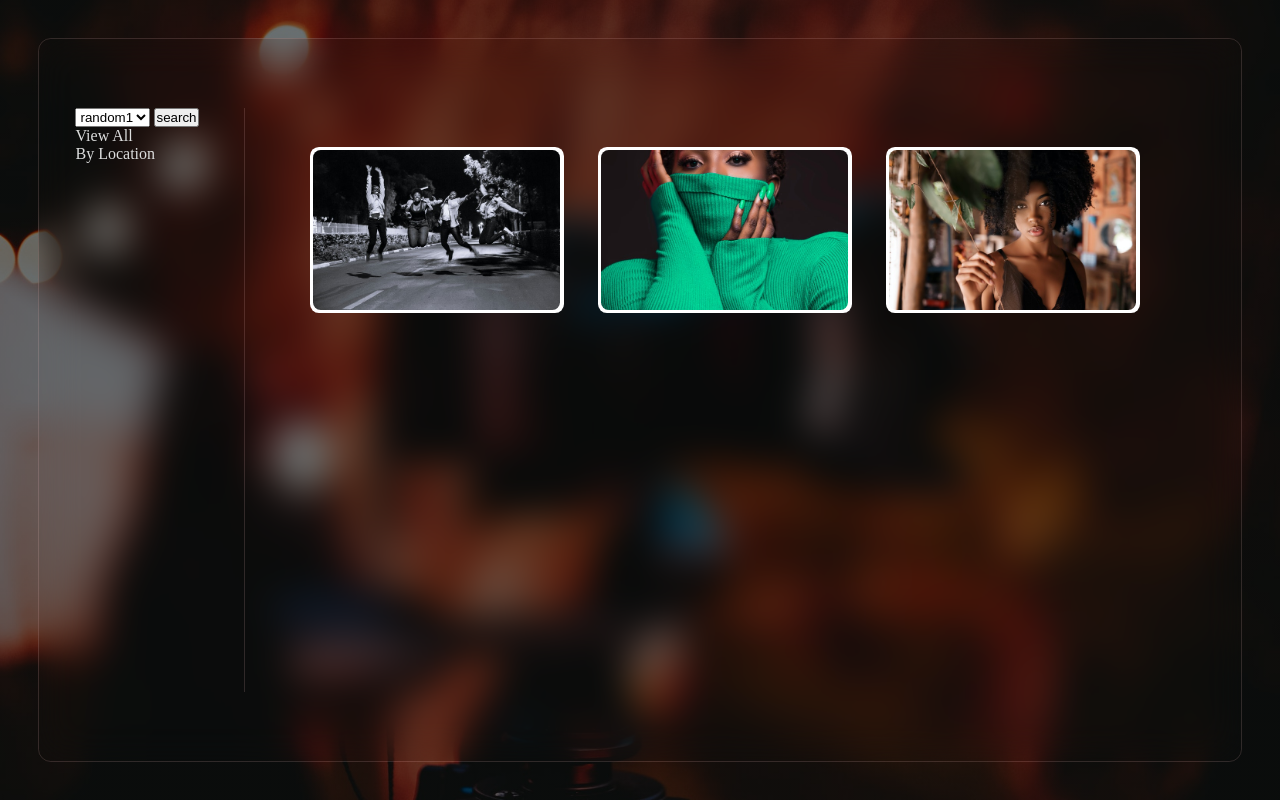
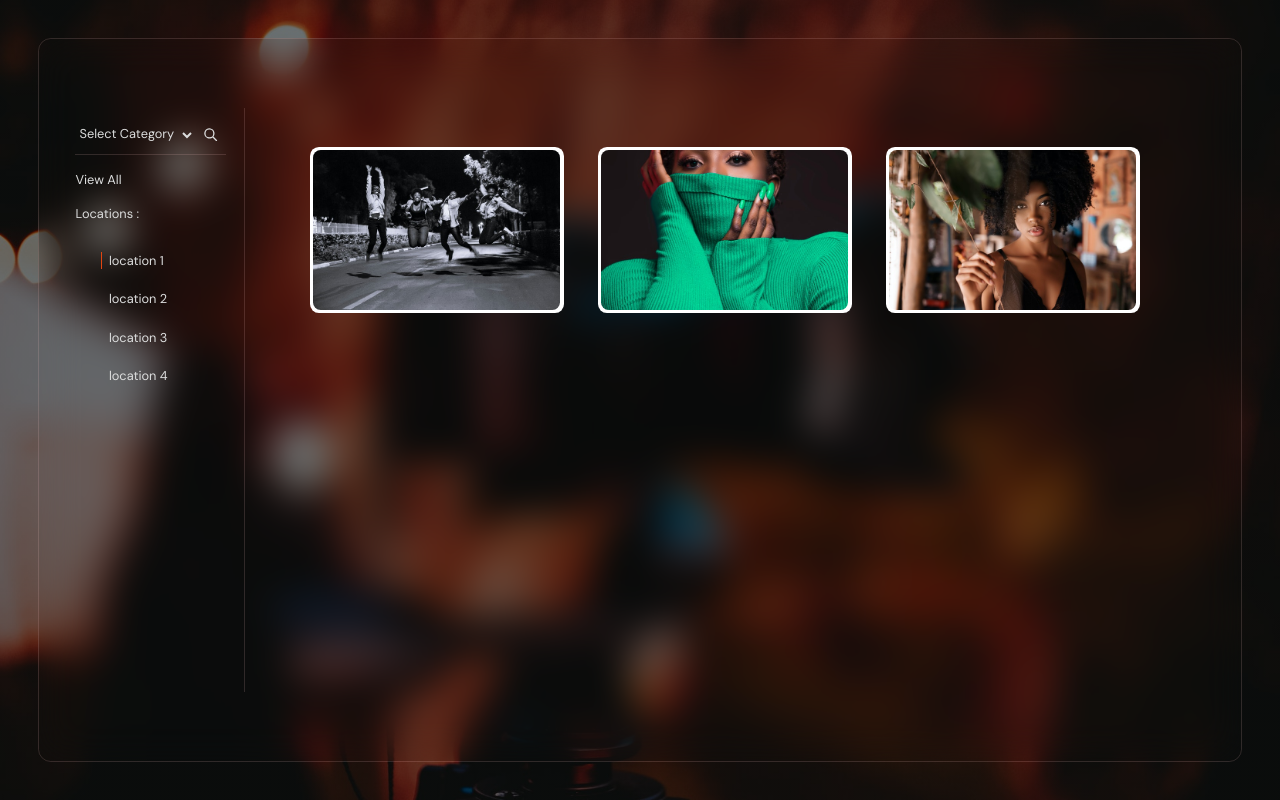
Before and after one commit to thesmartcoder7/gallery, a Django app: page /all/ in a window 1280 px wide. Run offline with Django 4.2, Linux system fonts and the light colour scheme.

Commit message:
style: structure and style the gallery page

```diff
--- a/album/static/album/css/_mixins.scss
+++ b/album/static/album/css/_mixins.scss
@@ -2,13 +2,12 @@
   padding: 0;
   margin: 0;
   box-sizing: border-box;
+  font-family: "DM Sans", sans-serif;
 }
 
 ::-webkit-scrollbar {
   display: none;
 }
-
-
 
 @mixin mobile {
   @media (max-width: 500px) {
--- a/album/static/album/css/album.css
+++ b/album/static/album/css/album.css
@@ -4,6 +4,7 @@
   margin: 0;
   -webkit-box-sizing: border-box;
           box-sizing: border-box;
+  font-family: "DM Sans", sans-serif;
 }
 
 ::-webkit-scrollbar {
@@ -64,6 +65,103 @@ main .menu {
   width: 15%;
   height: 90%;
   border-right: 0.07vw solid #ffcbcb27;
+  display: -webkit-box;
+  display: -ms-flexbox;
+  display: flex;
+  -webkit-box-orient: vertical;
+  -webkit-box-direction: normal;
+      -ms-flex-direction: column;
+          flex-direction: column;
+  -webkit-box-align: start;
+      -ms-flex-align: start;
+          align-items: flex-start;
+  -webkit-box-pack: start;
+      -ms-flex-pack: start;
+          justify-content: flex-start;
+  font-size: 1vw;
+}
+
+main .menu form {
+  margin: 5% 0;
+  display: -webkit-box;
+  display: -ms-flexbox;
+  display: flex;
+  width: 90%;
+}
+
+main .menu form select {
+  padding: 5% 3% 7% 0;
+  font-size: 1vw;
+  background-color: transparent;
+  border: none;
+  color: #dcdddd;
+  border-bottom: 0.07vw solid #ffcbcb27;
+  outline: none;
+  text-transform: capitalize;
+}
+
+main .menu form select option {
+  text-transform: capitalize;
+  color: #4d4d4d;
+  margin: 1% 0;
+}
+
+main .menu form button {
+  display: -webkit-box;
+  display: -ms-flexbox;
+  display: flex;
+  -webkit-box-align: center;
+      -ms-flex-align: center;
+          align-items: center;
+  -webkit-box-pack: center;
+      -ms-flex-pack: center;
+          justify-content: center;
+  border: none;
+  border-bottom: 0.07vw solid #ffcbcb27;
+  background-color: transparent;
+  cursor: pointer;
+  padding: 2% 5%;
+}
+
+main .menu form button svg {
+  width: 1.2vw;
+  height: 1.2vw;
+  color: #dcdddd;
+}
+
+main .menu .all {
+  margin: 5% 0;
+  cursor: pointer;
+}
+
+main .menu .all:hover {
+  color: #e24510;
+}
+
+main .menu .location {
+  margin: 5% 0;
+}
+
+main .menu ul {
+  list-style: none;
+  padding-left: 15%;
+  width: 100%;
+}
+
+main .menu ul li {
+  width: 100%;
+  margin: 15% 0;
+  padding-left: 5%;
+  cursor: pointer;
+  border-left: 0.1vw solid transparent;
+}
+
+main .menu ul li:hover {
+  border-left: 0.1vw solid #e24510;
+}
+
+main .menu ul li.active {
+  border-left: 0.1vw solid #e24510;
 }
 
 main .photos {
@@ -189,6 +287,7 @@ main .photos .image .modal .full-image img {
 main .photos .image .modal .image-details {
   width: 40%;
   height: 80%;
+  padding-top: 4%;
   display: -webkit-box;
   display: -ms-flexbox;
   display: flex;
@@ -199,9 +298,9 @@ main .photos .image .modal .image-details {
   -webkit-box-align: start;
       -ms-flex-align: start;
           align-items: flex-start;
-  -webkit-box-pack: center;
-      -ms-flex-pack: center;
-          justify-content: center;
+  -webkit-box-pack: start;
+      -ms-flex-pack: start;
+          justify-content: flex-start;
   padding-left: 5%;
 }
 /*# sourceMappingURL=album.css.map */
--- a/album/static/album/css/album.scss
+++ b/album/static/album/css/album.scss
@@ -42,6 +42,82 @@ main {
     width: 15%;
     height: 90%;
     border-right: 0.07vw solid #ffcbcb27;
+    display: flex;
+    flex-direction: column;
+    align-items: flex-start;
+    justify-content: flex-start;
+    font-size: 1vw;
+
+    form {
+      margin: 5% 0;
+      display: flex;
+      width: 90%;
+
+      select {
+        padding: 5% 3% 7% 0;
+        font-size: 1vw;
+        background-color: transparent;
+        border: none;
+        color: #dcdddd;
+        border-bottom: 0.07vw solid #ffcbcb27;
+        outline: none;
+        text-transform: capitalize;
+
+        option {
+          text-transform: capitalize;
+          color: rgb(77, 77, 77);
+          margin: 1% 0;
+        }
+      }
+
+      button {
+        display: flex;
+        align-items: center;
+        justify-content: center;
+        border: none;
+        border-bottom: 0.07vw solid #ffcbcb27;
+        background-color: transparent;
+        cursor: pointer;
+        padding: 2% 5%;
+        svg {
+          width: 1.2vw;
+          height: 1.2vw;
+          color: #dcdddd;
+        }
+      }
+    }
+
+    .all {
+      margin: 5% 0;
+      cursor: pointer;
+      &:hover {
+        color: #e24510;
+      }
+    }
+
+    .location {
+      margin: 5% 0;
+    }
+
+    ul {
+      list-style: none;
+      padding-left: 15%;
+      width: 100%;
+      li {
+        width: 100%;
+        margin: 15% 0;
+        padding-left: 5%;
+        cursor: pointer;
+        border-left: 0.1vw solid transparent;
+        &:hover {
+          border-left: 0.1vw solid #e24510;
+        }
+
+        &.active {
+          border-left: 0.1vw solid #e24510;
+        }
+      }
+    }
   }
 
   .photos {
@@ -128,10 +204,11 @@ main {
         .image-details {
           width: 40%;
           height: 80%;
+          padding-top: 4%;
           display: flex;
           flex-direction: column;
           align-items: flex-start;
-          justify-content: center;
+          justify-content: flex-start;
           padding-left: 5%;
         }
       }
--- a/album/static/album/css/index.css
+++ b/album/static/album/css/index.css
@@ -4,6 +4,7 @@
   margin: 0;
   -webkit-box-sizing: border-box;
           box-sizing: border-box;
+  font-family: "DM Sans", sans-serif;
 }
 
 ::-webkit-scrollbar {
--- a/album/templates/album/album.html
+++ b/album/templates/album/album.html
@@ -18,16 +18,30 @@
       <div class="menu">
         <form action="">
           <select name="category" id="category">
+            <option value="category" selected>Select Category</option>
             <option value="random1">random1</option>
             <option value="random2">random2</option>
             <option value="random3">random3</option>
             <option value="random4">random4</option>
           </select>
-          <input type="submit" value="search" />
+          <button type="submit">
+            <svg aria-hidden="true" role="img" viewBox="0 0 24 24">
+              <path
+                fill="currentColor"
+                fill-rule="evenodd"
+                d="m16.325 14.899l5.38 5.38a1.008 1.008 0 0 1-1.427 1.426l-5.38-5.38a8 8 0 1 1 1.426-1.426ZM10 16a6 6 0 1 0 0-12a6 6 0 0 0 0 12Z"
+              />
+            </svg>
+          </button>
         </form>
         <p class="all">View All</p>
-
-        <p class="location">By Location</p>
+        <p class="location">Locations :</p>
+        <ul>
+          <li class="nav active">location 1</li>
+          <li class="nav">location 2</li>
+          <li class="nav">location 3</li>
+          <li class="nav">location 4</li>
+        </ul>
       </div>
       <div class="photos">
         <div class="image">
--- a/album/templates/album/index.html
+++ b/album/templates/album/index.html
@@ -19,7 +19,7 @@
         <h1>
           When code gets too overwhelming, I find my escape through the lens!
         </h1>
-        <a href="">Open Gallery</a>
+        <a href="{% url 'album_all' %}">Open Gallery</a>
       </div>
       <div class="right">
         <div class="zero">
```
Also changed, not shown: 2 other files.
